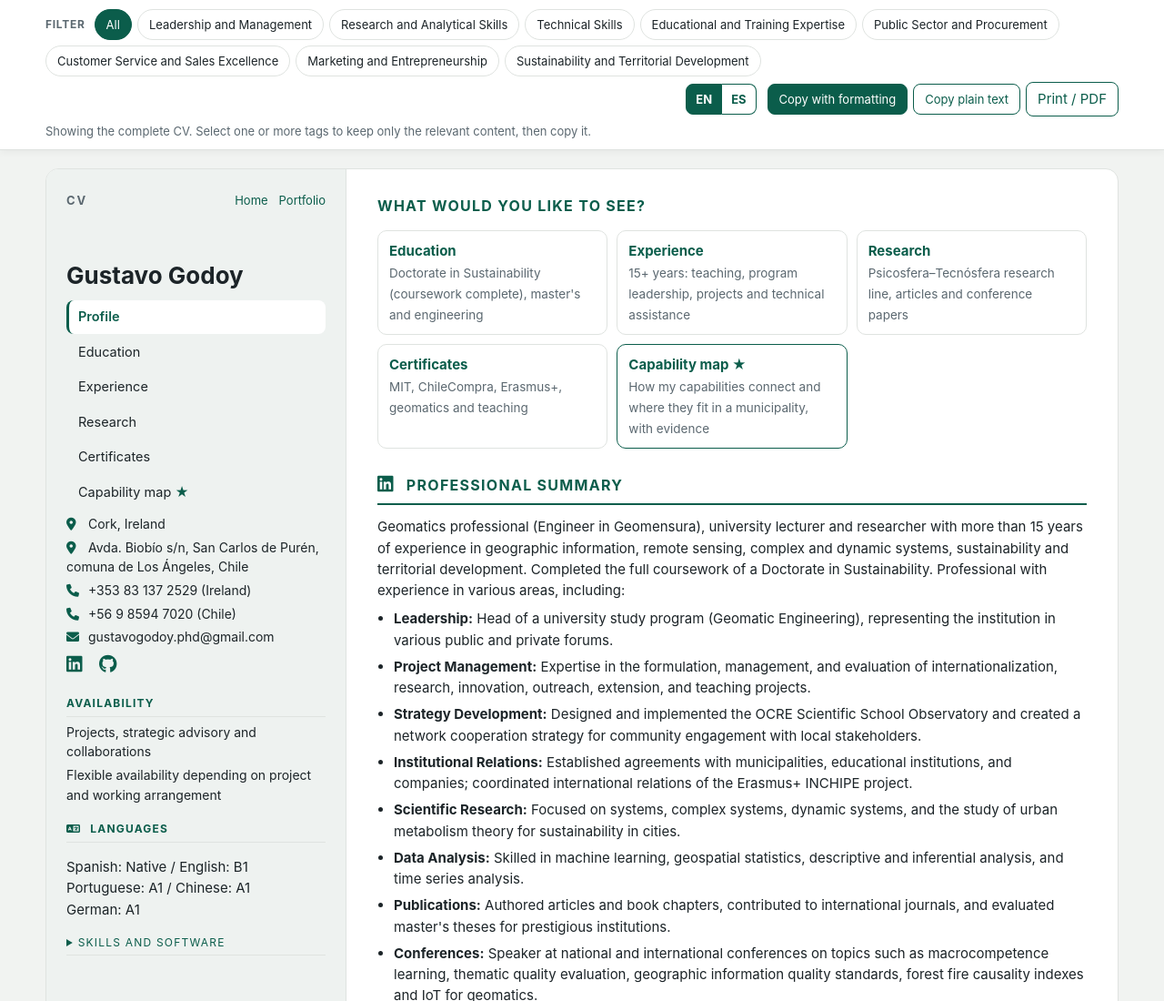
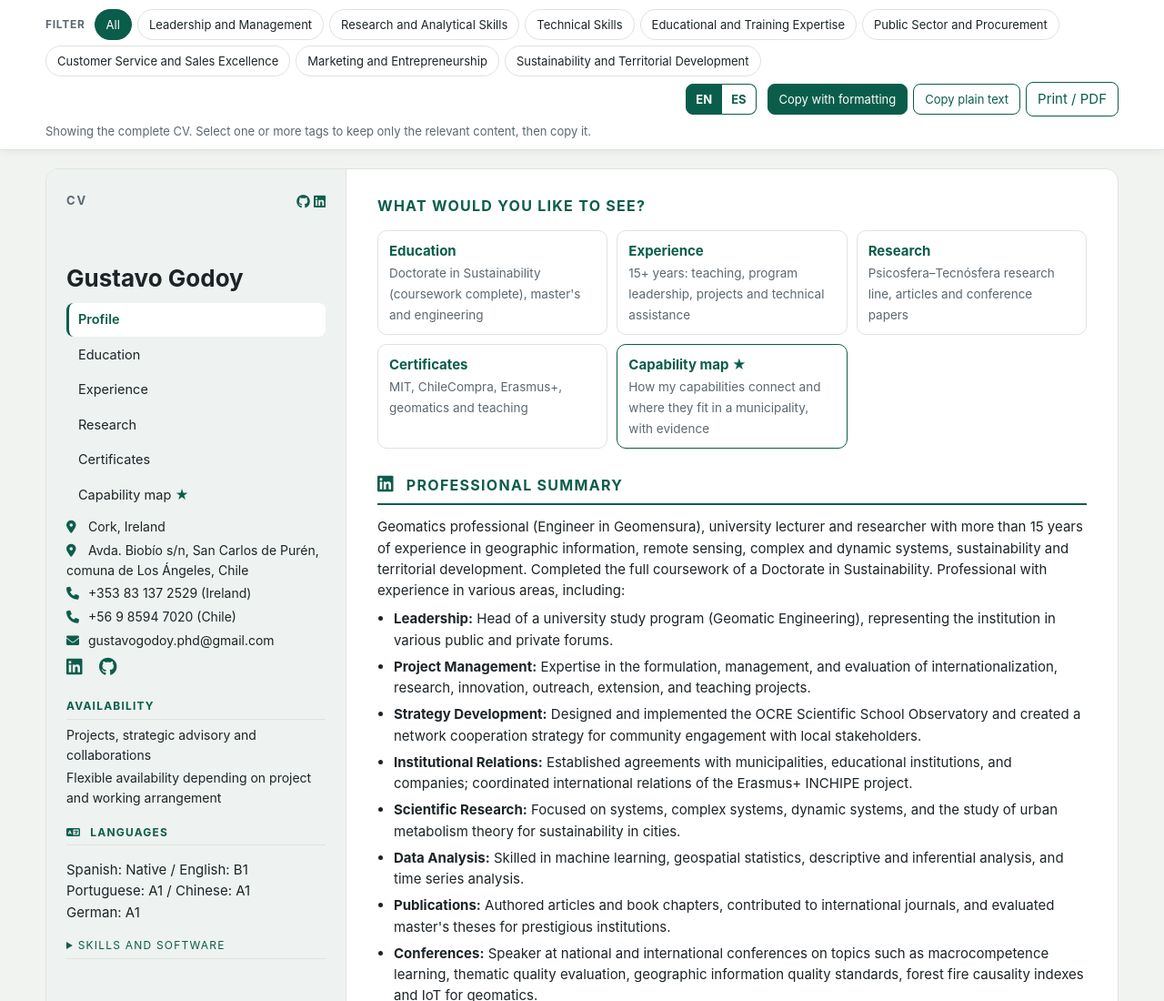
Before and after one commit to cyberzone8/cv, a plain HTML site: page index.html in a window 1280 px wide. Shown: the top 1100 px of the page at 91% size. Drawn offline with Linux system fonts and the light colour scheme.

Commit message:
Add social media links to header
Updated header to include social media links for GitHub and LinkedIn.

```diff
--- a/index.html
+++ b/index.html
@@ -122,13 +122,27 @@
         <!-- Column 1 -->
         <div class="column column-1">
 
-            <header>
+            <header class="cv-header">
                 <h1>CV</h1>
-                <nav>
-                    <ol>
-                        <li><a href="index.html" data-es="Inicio">Home</a></li>
-                        <li><a href="https://cyberzone8.github.io/psychosphere-technosphere/" data-es="Portafolio">Portfolio</a></li>
-                    </ol>
+
+                <nav class="social-header" aria-label="Professional profiles">
+
+                    <a href="https://github.com/cyberzone8"
+                       target="_blank"
+                       rel="noopener"
+                       aria-label="GitHub"
+                       title="GitHub">
+                        <i class="fab fa-github"></i>
+                    </a>
+
+                    <a href="https://www.linkedin.com/in/gustavo-godoy-phd-confidential-strategic-advisor-9b505029/"
+                       target="_blank"
+                       rel="noopener"
+                       aria-label="LinkedIn"
+                       title="LinkedIn">
+                        <i class="fab fa-linkedin"></i>
+                    </a>
+
                 </nav>
             </header>
             <br>
```
